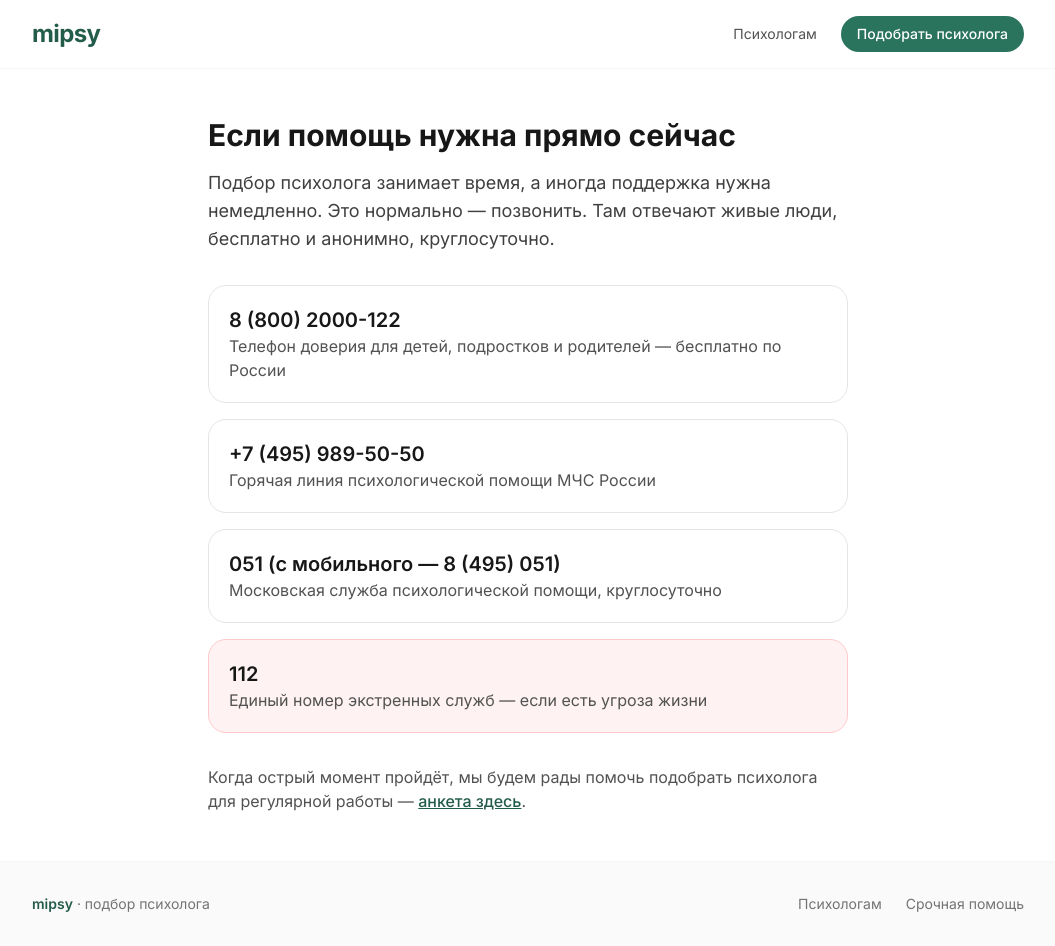
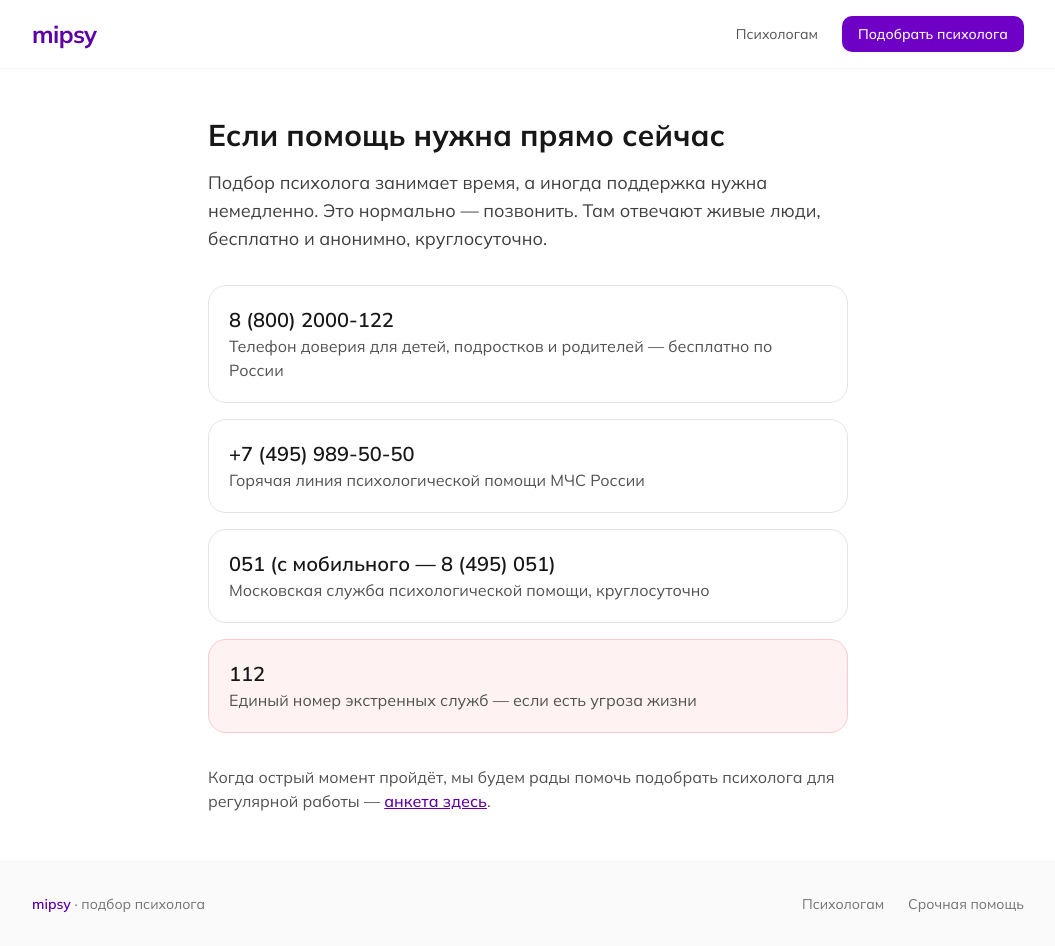
Before and after one commit to goosen-x/mipsy, a Next.js app: page /crisis in a window 1280 px wide. Shown: the whole page, without its empty margins (112-1167 px from the left). Built offline with nearby package versions, Linux system fonts and the light colour scheme.

Commit message:
style: дизайн-система по mip.institute — Mulish, фиолетовая палитра #6f01c6, оранжевые CTA #f87e1b
Co-Authored-By: Claude Fable 5 <noreply@anthropic.com>

```diff
--- a/src/app/globals.css
+++ b/src/app/globals.css
@@ -4,17 +4,21 @@
 
 @custom-variant dark (&:is(.dark *));
 
+/* Палитра по дизайн-системе mip.institute: фиолетовый + оранжевый акцент */
 @theme {
-  --color-brand-50: #f0f7f4;
-  --color-brand-100: #dcefe6;
-  --color-brand-200: #b9dfd0;
-  --color-brand-300: #8cc8b1;
-  --color-brand-400: #5aab8e;
-  --color-brand-500: #3a8f72;
-  --color-brand-600: #2a735c;
-  --color-brand-700: #245c4b;
-  --color-brand-800: #1f4a3e;
-  --color-brand-900: #1b3d34;
+  --color-brand-50: #faf5ff;
+  --color-brand-100: #f1e9fe;
+  --color-brand-200: #e7dffa;
+  --color-brand-300: #c9b3f2;
+  --color-brand-400: #947aff;
+  --color-brand-500: #855edf;
+  --color-brand-600: #6f01c6;
+  --color-brand-700: #5d01a6;
+  --color-brand-800: #4a0184;
+  --color-brand-900: #3a0168;
+  --color-accent-400: #ff8f52;
+  --color-accent-500: #f87e1b;
+  --color-accent-600: #e56f0e;
 }
 
 body {
@@ -71,18 +75,18 @@ body {
   --card-foreground: oklch(0.145 0 0);
   --popover: oklch(1 0 0);
   --popover-foreground: oklch(0.145 0 0);
-  --primary: #2a735c;
+  --primary: #6f01c6;
   --primary-foreground: oklch(0.985 0 0);
-  --secondary: #f0f7f4;
-  --secondary-foreground: #1f4a3e;
+  --secondary: #faf5ff;
+  --secondary-foreground: #4a0184;
   --muted: oklch(0.97 0 0);
   --muted-foreground: oklch(0.556 0 0);
-  --accent: #f0f7f4;
-  --accent-foreground: #1f4a3e;
+  --accent: #faf5ff;
+  --accent-foreground: #4a0184;
   --destructive: oklch(0.577 0.245 27.325);
   --border: oklch(0.922 0 0);
   --input: oklch(0.922 0 0);
-  --ring: oklch(0.708 0 0);
+  --ring: #947aff;
   --chart-1: oklch(0.87 0 0);
   --chart-2: oklch(0.556 0 0);
   --chart-3: oklch(0.439 0 0);
--- a/src/app/layout.tsx
+++ b/src/app/layout.tsx
@@ -1,9 +1,9 @@
 import type { Metadata } from "next";
 import "./globals.css";
-import { Inter } from "next/font/google";
+import { Mulish } from "next/font/google";
 import { cn } from "@/lib/utils";
 
-const inter = Inter({ subsets: ["latin", "cyrillic"], variable: "--font-sans" });
+const mulish = Mulish({ subsets: ["latin", "cyrillic"], variable: "--font-sans" });
 
 export const metadata: Metadata = {
   title: "mipsy — мы подберём вам психолога",
@@ -13,7 +13,7 @@ export const metadata: Metadata = {
 
 export default function RootLayout({ children }: { children: React.ReactNode }) {
   return (
-    <html lang="ru" className={cn("font-sans", inter.variable)}>
+    <html lang="ru" className={cn("font-sans", mulish.variable)}>
       <body>{children}</body>
     </html>
   );
--- a/src/app/p/[slug]/page.tsx
+++ b/src/app/p/[slug]/page.tsx
@@ -144,7 +144,11 @@ export default async function ProfilePage({ params }: { params: Promise<{ slug:
             Заполните анкету и скажите оператору, что вам откликнулся профиль {psy.name} — мы
             согласуем время встречи.
           </p>
-          <Button asChild size="lg" className="mt-6 rounded-full px-8">
+          <Button
+            asChild
+            size="lg"
+            className="mt-6 rounded-lg bg-accent-500 px-8 hover:bg-accent-600"
+          >
             <Link href="/anketa">Записаться</Link>
           </Button>
         </section>
--- a/src/app/page.tsx
+++ b/src/app/page.tsx
@@ -73,7 +73,7 @@ export default async function Home() {
       <SiteHeader />
       <main>
         {/* Hero */}
-        <section className="bg-brand-50">
+        <section className="bg-gradient-to-b from-brand-50 via-brand-100 to-white">
           <div className="mx-auto max-w-5xl px-4 py-20 text-center">
             <h1 className="mx-auto max-w-3xl text-4xl font-bold leading-tight sm:text-5xl">
               Мы подберём вам психолога
@@ -82,7 +82,11 @@ export default async function Home() {
               Не знаете, с чего начать? Ответьте на несколько вопросов о себе — и мы вручную
               подберём специалиста под ваш запрос. Не подойдёт — бесплатно подберём другого.
             </p>
-            <Button asChild size="lg" className="mt-8 rounded-full px-8 py-6 text-lg">
+            <Button
+              asChild
+              size="lg"
+              className="mt-8 rounded-lg bg-accent-500 px-8 py-6 text-lg hover:bg-accent-600"
+            >
               <Link href="/anketa">Подобрать психолога</Link>
             </Button>
             <p className="mt-3 text-sm text-neutral-500">≈ 5 минут · бесплатно · без обязательств</p>
@@ -126,7 +130,7 @@ export default async function Home() {
 
         {/* Проверка психологов — мягкая формулировка, критерии модерации ещё не зафиксированы */}
         <section className="mx-auto max-w-5xl px-4 py-16">
-          <div className="rounded-3xl bg-brand-800 p-10 text-white">
+          <div className="rounded-3xl bg-gradient-to-br from-brand-400 to-brand-600 p-10 text-white">
             <h2 className="text-3xl font-bold">Кто наши психологи</h2>
             <p className="mt-4 max-w-3xl text-lg text-brand-100">
               Каждый специалист проходит проверку перед тем, как попасть на платформу: мы смотрим
@@ -196,7 +200,11 @@ export default async function Home() {
         {/* Финальный CTA */}
         <section className="mx-auto max-w-5xl px-4 py-16 text-center">
           <h2 className="text-3xl font-bold">Пять минут — и подбор начнётся</h2>
-          <Button asChild size="lg" className="mt-6 rounded-full px-8 py-6 text-lg">
+          <Button
+            asChild
+            size="lg"
+            className="mt-6 rounded-lg bg-accent-500 px-8 py-6 text-lg hover:bg-accent-600"
+          >
             <Link href="/anketa">Заполнить анкету</Link>
           </Button>
         </section>
--- a/src/components/site.tsx
+++ b/src/components/site.tsx
@@ -13,7 +13,7 @@ export function SiteHeader() {
           </Link>
           <Link
             href="/anketa"
-            className="rounded-full bg-brand-600 px-4 py-2 font-medium text-white hover:bg-brand-700"
+            className="rounded-lg bg-brand-600 px-4 py-2 font-medium text-white hover:bg-brand-700"
           >
             Подобрать психолога
           </Link>
```
Also changed, not shown: 1 other file (tests, documents, lock files or other folders).
